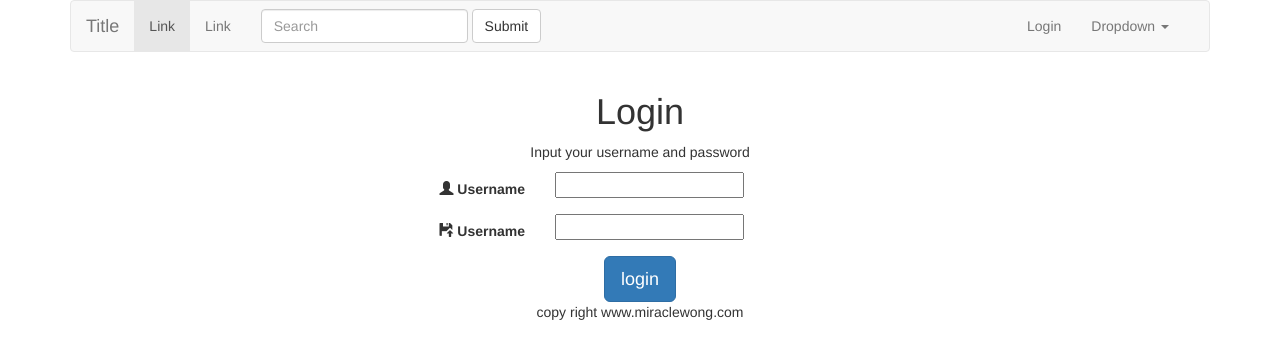
After one commit to MiracleWong/DjangoPractices, a Django app: page /account/login/ in a window 1280 px wide. The commit adds this page. Shown: the top 359 px of the page. Run offline with Django 3.2, Linux system fonts and the light colour scheme; some libraries are stand-ins or nearby versions.

Commit message:
增加登录功能

```diff
--- /dev/null
+++ b/mysite/account/forms.py
@@ -0,0 +1,6 @@
+# -*- coding:utf-8 -*-
+from django import forms
+
+class LoginForm(forms.Form):
+    username = forms.CharField()
+    password = forms.CharField(widget=forms.PasswordInput)
--- /dev/null
+++ b/mysite/account/urls.py
@@ -0,0 +1,9 @@
+# -*- coding:utf-8 -*-
+from django.conf.urls import url
+from . import views
+
+from django.conf import settings
+
+urlpatterns = [
+    url(r'^login/$', views.user_login, name='user_login'),
+]
--- a/mysite/account/views.py
+++ b/mysite/account/views.py
@@ -1,3 +1,25 @@
 from django.shortcuts import render
+from .forms import LoginForm
+from django.http import  HttpResponse
+from django.contrib.auth import authenticate, login
+# Create your views here.
 
-# Create your views here.
+
+def user_login(request):
+    if request.method == 'POST':
+        login_form = LoginForm(request.POST)
+        if login_form.is_valid():
+            cd = login_form.cleaned_data
+            user = authenticate(username=cd['username'], password=cd['password'])
+
+            if user:
+                login(request, user)
+                return HttpResponse("Welcome You. You have been authenticated successfully")
+            else:
+                return HttpResponse("Sorry, Your username or password is not right")
+        else:
+            return HttpResponse("Invalid Login")
+
+    if request.method == 'GET':
+        login_form = LoginForm()
+        return render(request, "account/login.html", {"form": login_form})
--- a/mysite/mysite/settings.py
+++ b/mysite/mysite/settings.py
@@ -38,6 +38,7 @@ INSTALLED_APPS = [
     'django.contrib.messages',
     'django.contrib.staticfiles',
     'blog',
+    'account',
 ]
 
 MIDDLEWARE = [
--- a/mysite/mysite/urls.py
+++ b/mysite/mysite/urls.py
@@ -18,6 +18,7 @@ from django.contrib import admin
 
 urlpatterns = [
     url(r'^admin/', admin.site.urls),
-    url(r'^blog/', include('blog.urls')),
+    url(r'^blog/', include('blog.urls', namespace='blog', app_name='blog')),
+    url(r'^account/', include('account.urls', namespace='account', app_name='account')),
 
 ]
--- /dev/null
+++ b/mysite/templates/account/login.html
@@ -0,0 +1,39 @@
+{% extends 'base.html' %}
+
+{% block title %} Login {% endblock %}
+{% block content %}
+
+<div class="row text-center vertical-middle-sm">
+    <h1>Login</h1>
+    <p>Input your username and password</p>
+
+    <form class="form-horizontal" action="." method="POST">
+        {% csrf_token %}
+        {# {{ form.as_p }}#}
+
+        <div class="form-group" >
+            <label for="{{ form.username.id_for_label }}" class="col-md-5 control-label">
+                <span class="glyphicon glyphicon-user"></span>
+                Username</label>
+
+            <div class="col-md-6 text-left">
+                {{ form.username }}
+            </div>
+
+        </div>
+
+        <div class="form-group" >
+            <label for="{{ form.password.id_for_label }}" class="col-md-5 control-label">
+                <span class="glyphicon glyphicon-floppy-open"></span>
+                Username</label>
+
+            <div class="col-md-6 text-left">
+                {{ form.password }}
+            </div>
+
+        </div>
+        <input type="submit" class="btn btn-primary btn-lg" value="login">
+    </form>
+</div>
+
+{% endblock %}
--- a/mysite/templates/header.html
+++ b/mysite/templates/header.html
@@ -26,8 +26,8 @@
                 </div>
                 <button type="submit" class="btn btn-default">Submit</button>
             </form>
-            <ul class="nav navbar-nav navbar-right">
-                <li><a href="#">Link</a></li>
+            <ul class="nav navbar-nav navbar-right" style="margin-right: 10px">
+                <li><a href="{% url 'account:user_login' %}">Login</a></li>
                 <li class="dropdown">
                     <a href="#" class="dropdown-toggle" data-toggle="dropdown">Dropdown <b class="caret"></b></a>
                     <ul class="dropdown-menu">
```
Also changed, not shown: mysite/db.sqlite3.
